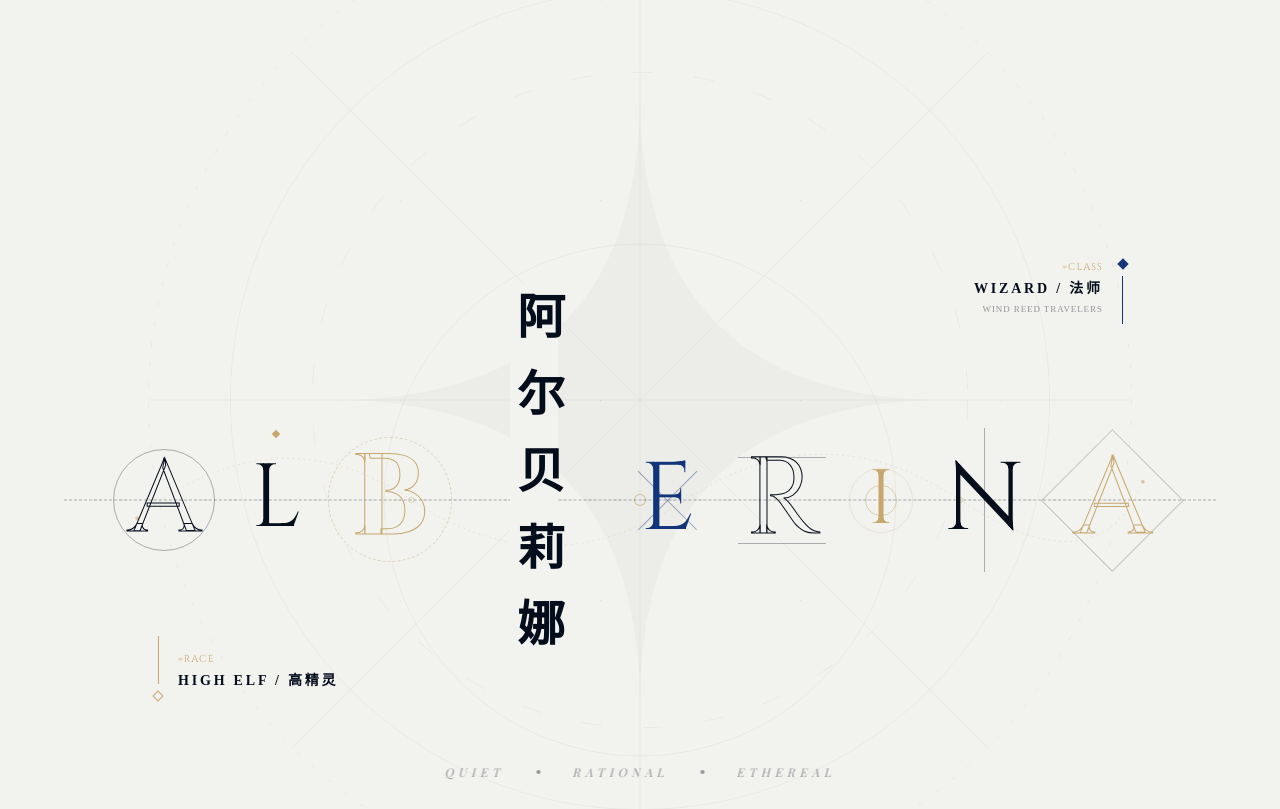
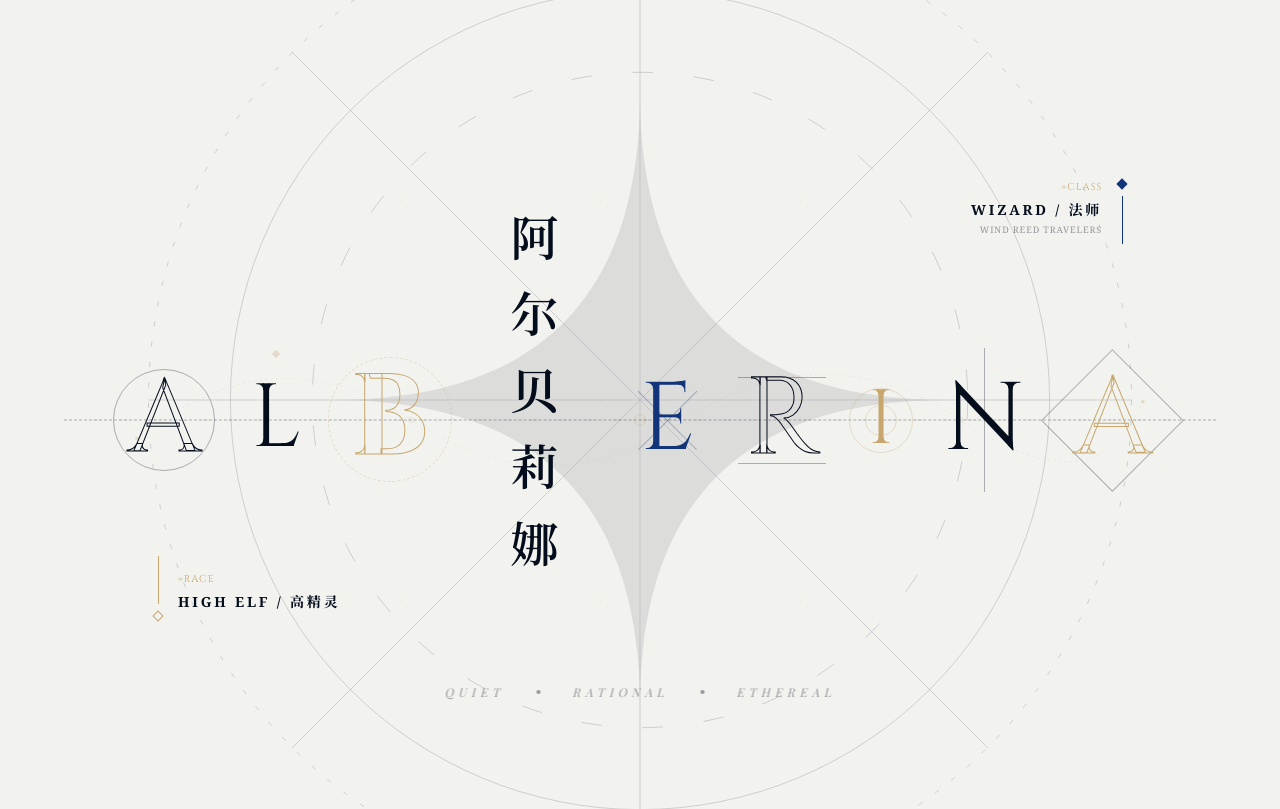
Before and after one commit to Lavr0v0/Lavr0v0.github.io, a plain HTML site: page DnD/Alberina/index.html in a window 1280 px wide. Shown: the top 809 px of the page. Drawn offline with nearby package versions, Linux system fonts and the light colour scheme; a script that the page names is missing; a web font is replaced by a local one.

Commit message:
Update index.html

```diff
--- a/DnD/Alberina/index.html
+++ b/DnD/Alberina/index.html
@@ -6,9 +6,16 @@
     <title>ALBERINA · Astral Chronicle</title>
     <script src="https://cdn.tailwindcss.com"></script>
     <script src="https://unpkg.com/@studio-freight/lenis@1.0.39/dist/lenis.min.js"></script>
-    <link href="https://fonts.googleapis.com/css2?family=Cinzel:wght@400;500;700&family=Playfair+Display:ital,wght@0,400;0,600;1,400&family=Noto+Serif+SC:wght@300;400;600&display=swap" rel="stylesheet">
+    <link href="https://fonts.googleapis.com/css2?family=Cinzel:wght@400;500;700&family=Playfair+Display:ital,wght@0,400;0,600;1,400&display=swap" rel="stylesheet">
 
     <style>
+        @font-face {
+            font-family: 'Noto Serif SC';
+            src: url('fonts/NotoSerifSC-subset.woff2') format('woff2');
+            font-weight: 300 700;
+            font-style: normal;
+            font-display: swap;
+        }
         :root {
             --astral-blue: #040d1c;
             --astral-blue-light: #12347a;
@@ -28,7 +35,8 @@
             background-color: var(--paper);
             color: var(--astral-blue);
             /* 加入 iOS/Android 原生优雅衬线字体作为保底方案，防止在移动端变为无衬线体 */
-            font-family: 'Noto Serif SC', 'Songti SC', 'STSong', 'PT Serif', serif;
+            font-family: 'Noto Serif SC', 'Songti SC', 'STSong', 'SimSun', 'PT Serif', 'Georgia', serif;
+            -webkit-font-smoothing: antialiased;
             overflow-x: hidden;
             overscroll-behavior: none;
         }
@@ -140,7 +148,7 @@
     <div class="bg-grid"></div>
     <div class="bg-nodes"></div>
 
-    <div class="fixed top-1/2 left-1/2 -translate-x-1/2 -translate-y-1/2 w-[150vw] h-[150vw] md:w-[80vw] md:h-[80vw] opacity-[0.08] pointer-events-none z-0" id="astrolabe">
+    <div class="fixed top-1/2 left-1/2 -translate-x-1/2 -translate-y-1/2 w-[150vw] h-[150vw] md:w-[80vw] md:h-[80vw] opacity-[0.3] pointer-events-none z-0" id="astrolabe">
         <svg viewBox="0 0 100 100" class="w-full h-full stroke-[var(--astral-blue)] fill-none" stroke-width="0.05">
             <circle cx="50" cy="50" r="48" stroke-dasharray="0.5 1.5"/>
             <circle cx="50" cy="50" r="40" />
@@ -156,20 +164,19 @@
         <!-- ================= HERO SECTION ================= -->
         <section class="relative w-full h-[140vh] flex items-center justify-center overflow-hidden">
 
-            <!-- 将整个容器大幅度上提（从 -5vh 改为 -15vh），使其在首屏视觉上真正居中 -->
-            <div class="relative w-full max-w-[1400px] h-screen flex items-center justify-center select-none mt-[-15vh]">
+            <!-- 将整个容器大幅度上提，使其在首屏视觉上真正居中 -->
+            <div class="relative w-full max-w-[1400px] h-screen flex items-center justify-center select-none mt-[-35vh]">
 
                 <!-- 背景几何与星图连线 -->
                 <svg class="absolute inset-0 w-full h-full pointer-events-none parallax-el z-0" data-speed="0.02" viewBox="0 0 1400 800">
                     <!-- 核心刻度轴 -->
                     <line x1="100" y1="400" x2="1300" y2="400" stroke="var(--astral-blue)" stroke-width="0.3" stroke-dasharray="10 20" opacity="0.2"/>
-                    <circle cx="700" cy="400" r="280" fill="none" stroke="var(--astral-blue)" stroke-width="0.5" opacity="0.1"/>
 
                     <!-- 字母引导线 (波浪形连贯线) -->
-                    <path d="M 150 420 Q 300 300 450 400 T 750 400 T 1050 400 T 1250 380" fill="none" stroke="var(--star-gold)" stroke-width="0.6" stroke-dasharray="2 4" opacity="0.4"/>
+                    <path d="M 150 420 Q 300 300 450 400 T 750 400 T 1050 400 T 1250 380" fill="none" stroke="var(--star-gold)" stroke-width="0.6" stroke-dasharray="2 4" opacity="0.3"/>
 
                     <!-- 装饰星芒节点 -->
-                    <g opacity="0.6">
+                    <g opacity="0.3">
                         <circle cx="150" cy="420" r="2" fill="var(--star-gold)"/>
                         <circle cx="450" cy="400" r="3" fill="none" stroke="var(--star-gold)" stroke-width="0.8"/>
                         <circle cx="700" cy="400" r="6" fill="none" stroke="var(--star-gold)" stroke-width="1.2"/>
@@ -192,27 +199,27 @@
 
                     <!-- L - 绑定星芒点 -->
                     <div class="parallax-el relative flex items-center justify-center" data-speed="0.08">
-                        <div class="absolute w-1.5 h-1.5 bg-[var(--star-gold)] rotate-45 -top-6"></div>
+                        <div class="absolute w-1.5 h-1.5 bg-[var(--star-gold)] rotate-45 -top-6 opacity-30"></div>
                         <span class="text-[10vw] md:text-[7vw] leading-none text-[var(--astral-blue)] relative z-10">L</span>
                     </div>
 
                     <!-- B - 绑定虚线光环 -->
                     <div class="parallax-el relative flex items-center justify-center" data-speed="-0.18">
-                        <div class="absolute w-[160%] aspect-square rounded-full border border-dashed border-[var(--star-gold)] opacity-40"></div>
+                        <div class="absolute w-[160%] aspect-square rounded-full border border-dashed border-[var(--star-gold)] opacity-30"></div>
                         <span class="text-[14vw] md:text-[9vw] leading-none font-bold text-hollow-gold relative z-10">B</span>
                     </div>
 
                     <!-- 中文核心与装饰：阿尔贝莉娜 -->
                     <div class="flex flex-col items-center mx-4 md:mx-8 parallax-el z-20" data-speed="-0.04">
-                        <div class="w-[0.5px] h-16 bg-gradient-to-t from-[var(--astral-blue)] to-transparent mb-4 opacity-40"></div>
-                        <h2 class="vertical-rl font-semibold text-3xl md:text-5xl tracking-[0.6em] text-[var(--astral-blue)] bg-[var(--paper)] py-2">阿尔贝莉娜</h2>
-                        <div class="w-[0.5px] h-24 bg-gradient-to-b from-[var(--astral-blue)] to-transparent mt-4 opacity-40"></div>
+                        <div class="w-[0.5px] h-16 bg-gradient-to-t from-[var(--astral-blue)] to-transparent mb-4 opacity-30"></div>
+                        <h2 class="vertical-rl font-semibold text-3xl md:text-5xl tracking-[0.6em] text-[var(--astral-blue)] py-2" style="font-family: 'Noto Serif SC', 'Songti SC', 'STSong', 'SimSun', serif;">阿尔贝莉娜</h2>
+                        <div class="w-[0.5px] h-24 bg-gradient-to-b from-[var(--astral-blue)] to-transparent mt-4 opacity-30"></div>
                     </div>
 
                     <!-- E - 绑定交叉十字准星 -->
                     <div class="parallax-el relative flex items-center justify-center" data-speed="0.12">
-                        <div class="absolute w-[150%] h-[0.5px] bg-[var(--astral-blue-light)] rotate-45 opacity-40"></div>
-                        <div class="absolute w-[150%] h-[0.5px] bg-[var(--astral-blue-light)] -rotate-45 opacity-40"></div>
+                        <div class="absolute w-[150%] h-[0.5px] bg-[var(--astral-blue-light)] rotate-45 opacity-30"></div>
+                        <div class="absolute w-[150%] h-[0.5px] bg-[var(--astral-blue-light)] -rotate-45 opacity-30"></div>
                         <span class="text-[11vw] md:text-[7.5vw] leading-none text-[var(--astral-blue-light)] relative z-10">E</span>
                     </div>
 
@@ -224,8 +231,8 @@
 
                     <!-- I - 绑定双重同心圆 -->
                     <div class="parallax-el relative flex items-center justify-center" data-speed="0.06">
-                        <div class="absolute w-[250%] aspect-square rounded-full border border-[var(--star-gold)] opacity-20"></div>
-                        <div class="absolute w-[120%] aspect-square rounded-full border border-[var(--star-gold)] opacity-50"></div>
+                        <div class="absolute w-[250%] aspect-square rounded-full border border-[var(--star-gold)] opacity-30"></div>
+                        <div class="absolute w-[120%] aspect-square rounded-full border border-[var(--star-gold)] opacity-30"></div>
                         <span class="text-[9vw] md:text-[6vw] leading-none text-[var(--star-gold)] relative z-10">I</span>
                     </div>
 
@@ -237,7 +244,7 @@
 
                     <!-- A - 绑定菱形方框 -->
                     <div class="parallax-el relative flex items-center justify-center" data-speed="0.15">
-                        <div class="absolute w-[130%] aspect-square border border-[var(--astral-blue)] rotate-45 opacity-20"></div>
+                        <div class="absolute w-[130%] aspect-square border border-[var(--astral-blue)] rotate-45 opacity-30"></div>
                         <span class="text-[13vw] md:text-[8.5vw] leading-none text-hollow-gold relative z-10">A</span>
                     </div>
                 </div>
@@ -307,7 +314,7 @@
                     <div class="thread h-[200%] -top-32 hidden md:block"></div>
 
                     <div class="glass-card p-8 md:p-12 relative z-10 parallax-el" data-speed="-0.15">
-                        <svg class="w-5 h-5 text-[var(--star-gold)] absolute -top-2.5 left-1/2 -translate-x-1/2 bg-[var(--paper)]" viewBox="0 0 24 24" fill="currentColor">
+                        <svg class="w-5 h-5 text-[var(--star-gold)] absolute -top-2.5 left-1/2 -translate-x-1/2 bg-[var(--paper)] opacity-30" viewBox="0 0 24 24" fill="currentColor">
                             <path d="M12 0 C12 8 16 12 24 12 C16 12 12 16 12 24 C12 16 8 12 0 12 C8 12 12 8 12 0 Z"/>
                         </svg>
 
@@ -426,7 +433,7 @@
             <div class="text-center mb-32 parallax-el" data-speed="-0.1">
                 <h2 class="font-divine text-4xl md:text-5xl tracking-[0.3em] text-[var(--astral-blue)] text-hollow relative inline-block">
                     RESONANCE
-                    <svg class="absolute -top-6 -right-8 w-6 h-6 text-[var(--star-gold)]" viewBox="0 0 24 24" fill="currentColor">
+                    <svg class="absolute -top-6 -right-8 w-6 h-6 text-[var(--star-gold)] opacity-30" viewBox="0 0 24 24" fill="currentColor">
                         <path d="M12 0 C12 8 16 12 24 12 C16 12 12 16 12 24 C12 16 8 12 0 12 C8 12 12 8 12 0 Z"/>
                     </svg>
                 </h2>
```
